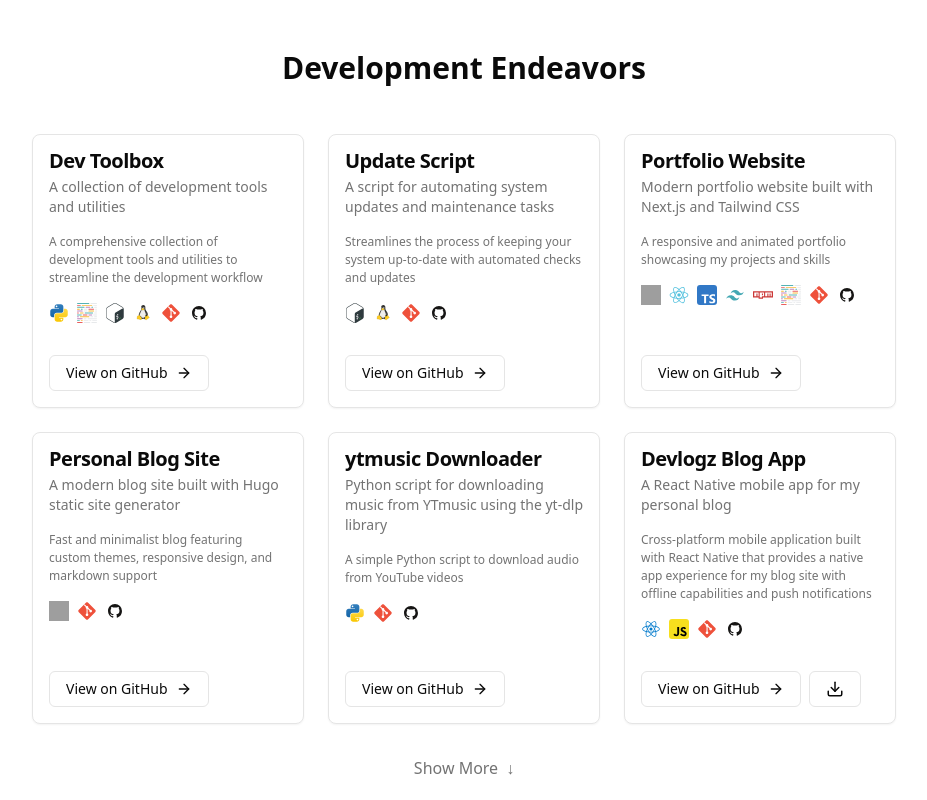
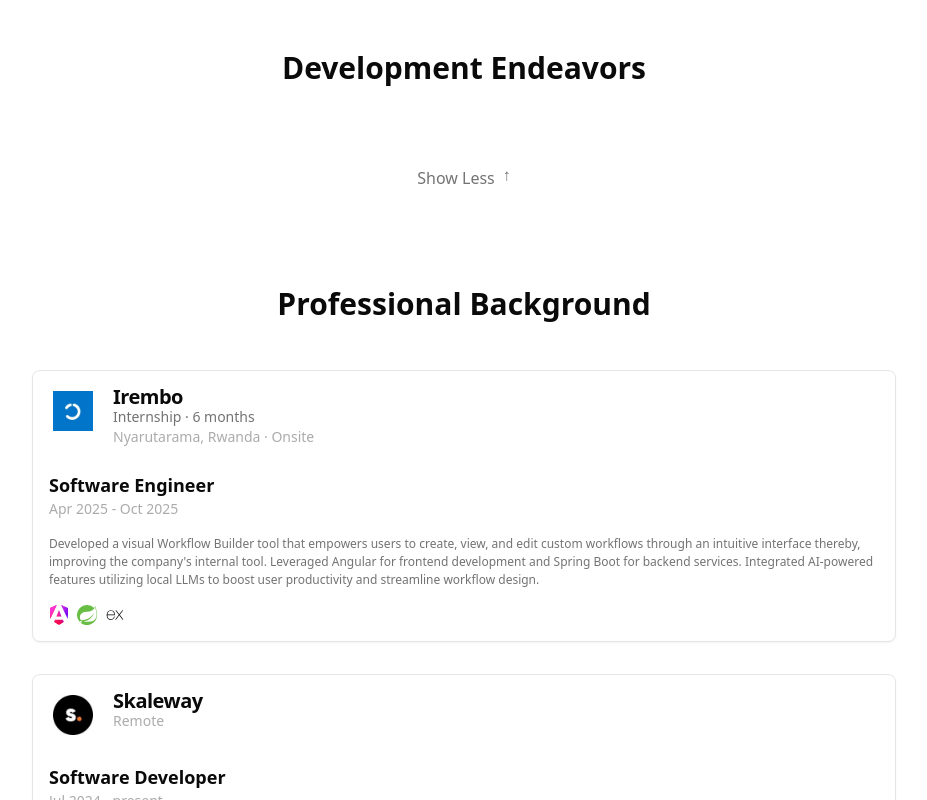
Before and after one commit to yll0rd/yll0rd-portfolio, a Next.js app: page / in a window 1280 px wide. Shown: the part 880-1680 px from the top of the page, without its empty margins (176-1103 px from the left). Built offline with nearby package versions, Linux system fonts and the light colour scheme; grey boxes are pictures that could not be loaded.

Commit message:
refactor: temporary comment out 'projects' section in navigation components

```diff
--- a/src/app/page.tsx
+++ b/src/app/page.tsx
@@ -20,104 +20,111 @@
   const [visibleCertCount, setVisibleCertCount] = useState(4)
 
   const projects = [
-    {
-      title: "Dev Toolbox",
-      description: "A collection of development tools and utilities",
-      content: "A comprehensive collection of development tools and utilities to streamline the development workflow",
-      link: "https://github.com/fernand3z/dev-toolbox",
-      technologies: [
-        { name: "Python", icon: "/icons/python-svgrepo-com.svg" },
-        { name: "Prettier", icon: "/icons/prettier-svgrepo-com.svg" },
-        { name: "Bash", icon: "/icons/bash-icon-svgrepo-com.svg" },
-        { name: "Linux", icon: "/icons/linux-svgrepo-com(1).svg" },
-        { name: "Git", icon: "/icons/git-svgrepo-com.svg" },
-        { name: "GitHub", icon: "/icons/github-svgrepo-com.svg" }
-      ]
-    },
-    {
-      title: "Update Script",
-      description: "A script for automating system updates and maintenance tasks",
-      content: "Streamlines the process of keeping your system up-to-date with automated checks and updates",
-      link: "https://github.com/fernand3z/update-script",
-      technologies: [
-        { name: "Bash", icon: "/icons/bash-icon-svgrepo-com.svg" },
-        { name: "Linux", icon: "/icons/linux-svgrepo-com(1).svg" },
-        { name: "Git", icon: "/icons/git-svgrepo-com.svg" },
-        { name: "GitHub", icon: "/icons/github-svgrepo-com.svg" }
-      ]
-    },
-    {
-      title: "Portfolio Website",
-      description: "Modern portfolio website built with Next.js and Tailwind CSS",
-      content: "A responsive and animated portfolio showcasing my projects and skills",
-      link: "https://github.com/fernand3z/portfolio",
-      technologies: [
-        { name: "Next.js", icon: "/icons/nextjs-icon-svgrepo-com.svg" },
-        { name: "React", icon: "/icons/react-svgrepo-com.svg" },
-        { name: "TypeScript", icon: "/icons/typescript-svgrepo-com.svg" },
-        { name: "Tailwind", icon: "/icons/tailwind-svgrepo-com.svg" },
-        { name: "NPM", icon: "/icons/npm.svg" },
-        { name: "Prettier", icon: "/icons/prettier-svgrepo-com.svg" },
-        { name: "Git", icon: "/icons/git-svgrepo-com.svg" },
-        { name: "GitHub", icon: "/icons/github-svgrepo-com.svg" }
-      ]
-    },
-    {
-      title: "Personal Blog Site",
-      description: "A modern blog site built with Hugo static site generator",
-      content: "Fast and minimalist blog featuring custom themes, responsive design, and markdown support",
-      link: "https://github.com/fernand3z/my-blog-site",
-      technologies: [
-        { name: "Hugo", icon: "/icons/hugo-svgrepo-com.svg" },
-        { name: "Git", icon: "/icons/git-svgrepo-com.svg" },
-        { name: "GitHub", icon: "/icons/github-svgrepo-com.svg" }
-      ]
-    },
-    {
-      title: "ytmusic Downloader",
-      description: "Python script for downloading music from YTmusic using the yt-dlp library",
-      content: "A simple Python script to download audio from YouTube videos",
-      link: "https://github.com/fernand3z/yt-music-downloader",
-      technologies: [
-        { name: "Python", icon: "/icons/python-svgrepo-com.svg" },
-        { name: "Git", icon: "/icons/git-svgrepo-com.svg" },
-        { name: "GitHub", icon: "/icons/github-svgrepo-com.svg" }
-      ]
-    },
-    {
-      title: "Devlogz Blog App",
-      description: "A React Native mobile app for my personal blog",
-      content: "Cross-platform mobile application built with React Native that provides a native app experience for my blog site with offline capabilities and push notifications",
-      link: "https://github.com/fernand3z/my-webview-app",
-      technologies: [
-        { name: "React Native", icon: "/icons/reactnative-svgrepo-com.svg" },
-        { name: "JavaScript", icon: "/icons/javascript-svgrepo-com.svg" },
-        { name: "Git", icon: "/icons/git-svgrepo-com.svg" },
-        { name: "GitHub", icon: "/icons/github-svgrepo-com.svg" }
-      ]
-    },
-    {
-      title: "Coming Soon",
-      description: "Future project planned",
-      content: "Another exciting project in the pipeline. Stay tuned for updates!",
-      status: "In Planning",
-      technologies: []
-    },
-    {
-      title: "Coming Soon",
-      description: "Future project planned",
-      content: "Another exciting project in the pipeline. Stay tuned for updates!",
-      status: "In Planning",
-      technologies: []
-    },
-    {
-      title: "Coming Soon",
-      description: "Future project planned",
-      content: "Another exciting project in the pipeline. Stay tuned for updates!",
-      status: "In Planning",
-      technologies: []
-    }
-  ];
+    // {
+    //   title: "Dev Toolbox",
+    //   description: "A collection of development tools and utilities",
+    //   content: "A comprehensive collection of development tools and utilities to streamline the development workflow",
+    //   link: "https://github.com/fernand3z/dev-toolbox",
+    //   technologies: [
+    //     { name: "Python", icon: "/icons/python-svgrepo-com.svg" },
+    //     { name: "Prettier", icon: "/icons/prettier-svgrepo-com.svg" },
+    //     { name: "Bash", icon: "/icons/bash-icon-svgrepo-com.svg" },
+    //     { name: "Linux", icon: "/icons/linux-svgrepo-com(1).svg" },
+    //     { name: "Git", icon: "/icons/git-svgrepo-com.svg" },
+    //     { name: "GitHub", icon: "/icons/github-svgrepo-com.svg" }
+    //   ]
+    // },
+    // {
+    //   title: "Update Script",
+    //   description: "A script for automating system updates and maintenance tasks",
+    //   content: "Streamlines the process of keeping your system up-to-date with automated checks and updates",
+    //   link: "https://github.com/fernand3z/update-script",
+    //   technologies: [
+    //     { name: "Bash", icon: "/icons/bash-icon-svgrepo-com.svg" },
+    //     { name: "Linux", icon: "/icons/linux-svgrepo-com(1).svg" },
+    //     { name: "Git", icon: "/icons/git-svgrepo-com.svg" },
+    //     { name: "GitHub", icon: "/icons/github-svgrepo-com.svg" }
+    //   ]
+    // },
+    // {
+    //   title: "Portfolio Website",
+    //   description: "Modern portfolio website built with Next.js and Tailwind CSS",
+    //   content: "A responsive and animated portfolio showcasing my projects and skills",
+    //   link: "https://github.com/fernand3z/portfolio",
+    //   technologies: [
+    //     { name: "Next.js", icon: "/icons/nextjs-icon-svgrepo-com.svg" },
+    //     { name: "React", icon: "/icons/react-svgrepo-com.svg" },
+    //     { name: "TypeScript", icon: "/icons/typescript-svgrepo-com.svg" },
+    //     { name: "Tailwind", icon: "/icons/tailwind-svgrepo-com.svg" },
+    //     { name: "NPM", icon: "/icons/npm.svg" },
+    //     { name: "Prettier", icon: "/icons/prettier-svgrepo-com.svg" },
+    //     { name: "Git", icon: "/icons/git-svgrepo-com.svg" },
+    //     { name: "GitHub", icon: "/icons/github-svgrepo-com.svg" }
+    //   ]
+    // },
+    // {
+    //   title: "Personal Blog Site",
+    //   description: "A modern blog site built with Hugo static site generator",
+    //   content: "Fast and minimalist blog featuring custom themes, responsive design, and markdown support",
+    //   link: "https://github.com/fernand3z/my-blog-site",
+    //   technologies: [
+    //     { name: "Hugo", icon: "/icons/hugo-svgrepo-com.svg" },
+    //     { name: "Git", icon: "/icons/git-svgrepo-com.svg" },
+    //     { name: "GitHub", icon: "/icons/github-svgrepo-com.svg" }
+    //   ]
+    // },
+    // {
+    //   title: "ytmusic Downloader",
+    //   description: "Python script for downloading music from YTmusic using the yt-dlp library",
+    //   content: "A simple Python script to download audio from YouTube videos",
+    //   link: "https://github.com/fernand3z/yt-music-downloader",
+    //   technologies: [
+    //     { name: "Python", icon: "/icons/python-svgrepo-com.svg" },
+    //     { name: "Git", icon: "/icons/git-svgrepo-com.svg" },
+    //     { name: "GitHub", icon: "/icons/github-svgrepo-com.svg" }
+    //   ]
+    // },
+    // {
+    //   title: "Devlogz Blog App",
+    //   description: "A React Native mobile app for my personal blog",
+    //   content: "Cross-platform mobile application built with React Native that provides a native app experience for my blog site with offline capabilities and push notifications",
+    //   link: "https://github.com/fernand3z/my-webview-app",
+    //   technologies: [
+    //     { name: "React Native", icon: "/icons/reactnative-svgrepo-com.svg" },
+    //     { name: "JavaScript", icon: "/icons/javascript-svgrepo-com.svg" },
+    //     { name: "Git", icon: "/icons/git-svgrepo-com.svg" },
+    //     { name: "GitHub", icon: "/icons/github-svgrepo-com.svg" }
+    //   ]
+    // },
+    // {
+    //   title: "Coming Soon",
+    //   description: "Future project planned",
+    //   content: "Another exciting project in the pipeline. Stay tuned for updates!",
+    //   status: "In Planning",
+    //   technologies: []
+    // },
+    // {
+    //   title: "Coming Soon",
+    //   description: "Future project planned",
+    //   content: "Another exciting project in the pipeline. Stay tuned for updates!",
+    //   status: "In Planning",
+    //   technologies: []
+    // },
+    // {
+    //   title: "Coming Soon",
+    //   description: "Future project planned",
+    //   content: "Another exciting project in the pipeline. Stay tuned for updates!",
+    //   status: "In Planning",
+    //   technologies: []
+    // }
+  ] as {
+    title: string;
+    description: string;
+    content: string;
+    link?: string;
+    status?: string;
+    technologies: { name: string; icon: string }[];
+  }[];
 
   const handleShowMoreProjects = () => {
     if (visibleProjectCount >= projects.length) {
--- a/src/components/mobile-navbar.tsx
+++ b/src/components/mobile-navbar.tsx
@@ -17,7 +17,9 @@
   const lastYRef = React.useRef(0);
   const [activeSection, setActiveSection] = React.useState("about")
 
-  const sections = ["about", "skills", "projects", "experience", "education", "certifications"]
+  const sections = ["about", "skills",
+    // "projects",
+    "experience", "education", "certifications"]
 
   // Handle mounting separately from scroll effects
   React.useEffect(() => {
--- a/src/components/ui/reveal-navbar.tsx
+++ b/src/components/ui/reveal-navbar.tsx
@@ -74,7 +74,9 @@
             // background: "white"
         },
     };
-    const sections = ["about", "skills", "projects", "experience", "education", "certifications"]
+    const sections = ["about", "skills",
+        // "projects",
+        "experience", "education", "certifications"]
 
     useEffect(() => {
         const handleScroll = () => {
```
